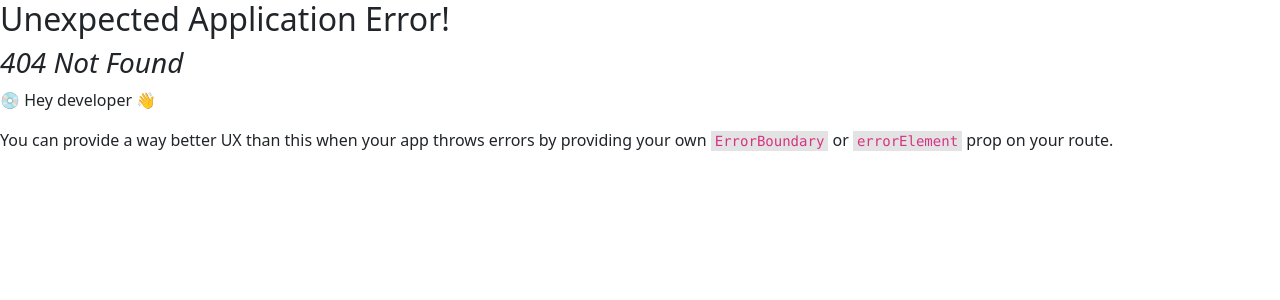
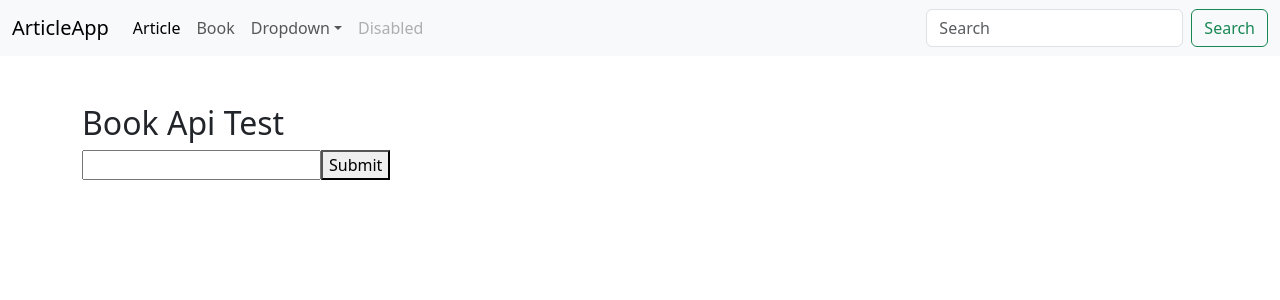
Before and after one commit to toranzam/article-react, a React (Create React App) app: page /book in a window 1280 px wide. Before the commit this address had no page. Shown: the top 300 px of the page. Built offline with nearby package versions, Linux system fonts and the light colour scheme.

Commit message:
ADD Book Page 추가

```diff
--- /dev/null
+++ b/src/api/bookApi.js
@@ -0,0 +1,31 @@
+import axios from "axios";
+
+
+const API_SERVER_HOST = 'https://openapi.naver.com'
+
+// const prefix = API_SERVER_HOST + '/v1/search/book.json'
+
+const prefix = '/v1/search/book.json'
+
+
+export const getBook = async (query) => {
+
+    // const headers = {
+    //     'X-Naver-Client-Id' : 'L123ZF6QF0ufW8fyy30z',
+    //     'X-Naver-Client-Secret' : 'FEwOuaCScR'
+    // }
+
+    const res = await axios.get(
+        `${prefix}`,
+        {
+            params: {query},
+            headers: {
+                'X-Naver-Client-Id': 'L123ZF6QF0ufW8fyy30z',
+                'X-Naver-Client-Secret': 'FEwOuaCScR'
+            }
+        }
+    )
+
+    return res.data
+
+}
--- a/src/components/menu/NavBarComponent.js
+++ b/src/components/menu/NavBarComponent.js
@@ -14,10 +14,10 @@ function NavBarComponent(props) {
                 <div className="collapse navbar-collapse" id="navbarSupportedContent">
                     <ul className="navbar-nav me-auto mb-2 mb-lg-0">
                         <li className="nav-item">
-                            <Link to={'/article'} className="nav-link active" aria-current="page" href="#">Article</Link>
+                            <Link to={'/article'} className="nav-link active">Article</Link>
                         </li>
                         <li className="nav-item">
-                            <a className="nav-link" href="#">Link</a>
+                            <Link to={'/book'} className="nav-link">Book</Link>
                         </li>
                         <li className="nav-item dropdown">
                             <a className="nav-link dropdown-toggle" href="#" role="button" data-bs-toggle="dropdown"
--- /dev/null
+++ b/src/pages/book/IndexPage.js
@@ -0,0 +1,35 @@
+import React, {useState} from 'react';
+import {Outlet} from "react-router-dom";
+import BasicLayout from "../../layouts/BasicLayout";
+import {getBook} from "../../api/bookApi";
+
+function IndexPage(props) {
+
+    const [search, setSearch] = useState('')
+
+
+    return (
+        <BasicLayout>
+            <div className={'pt-5 container justify-content-center'}>
+                <h2>Book Api Test</h2>
+                <input type={'text'} onChange={(event) => {
+                    setSearch(event.target.value)
+                    console.log(search)
+                }}/>
+                <button onClick={() => {
+                    getBook(search)
+                        .then(res => {
+                            console.log(res)
+                        })
+                        .catch(() => {
+                            console.log('요청실패')
+                        })
+                }}>Submit
+                </button>
+            </div>
+
+        </BasicLayout>
+    );
+}
+
+export default IndexPage;
--- a/src/router/root.js
+++ b/src/router/root.js
@@ -10,6 +10,7 @@ const Loading =
     </div>
 const Main = lazy(() => import ('../pages/MainPage'))
 const ArticleIndex = lazy(() => import('../pages/article/IndexPage'))
+const BookIndex = lazy(() => import('../pages/book/IndexPage'))
 
 
 const root = createBrowserRouter([
@@ -21,6 +22,10 @@ const root = createBrowserRouter([
         path: 'article',
         element: <Suspense fallback={Loading}><ArticleIndex/></Suspense>,
         children: articleRouter()
+    },
+    {
+        path: 'book',
+        element: <Suspense fallback={Loading}><BookIndex/></Suspense>
     }
 
 ])
```
